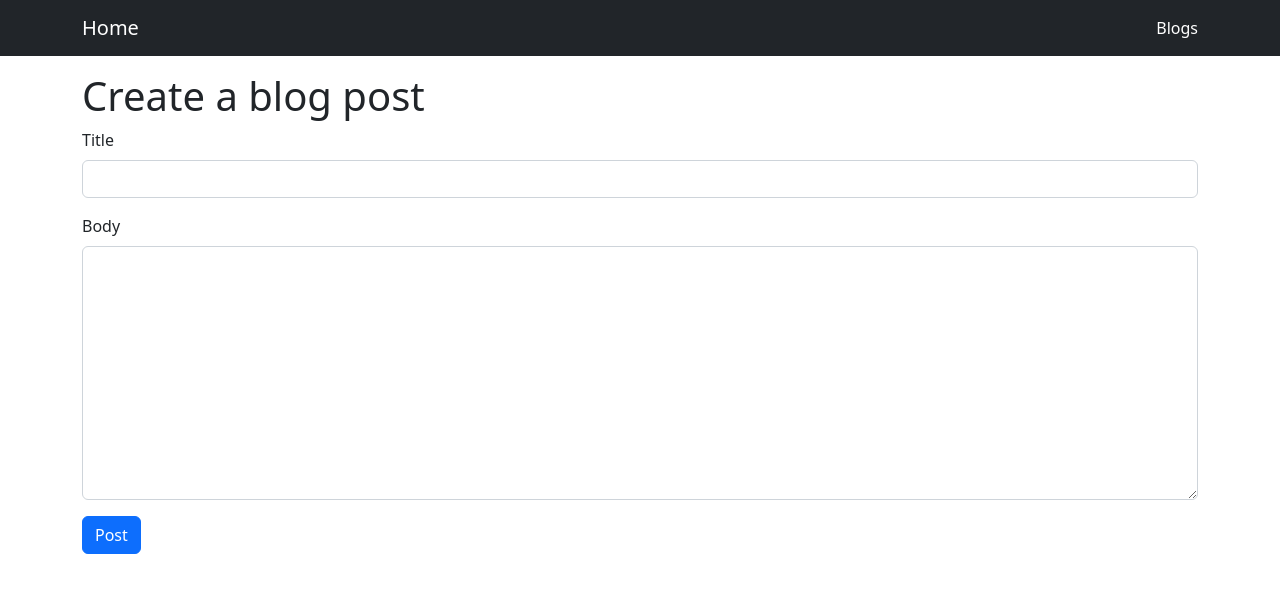
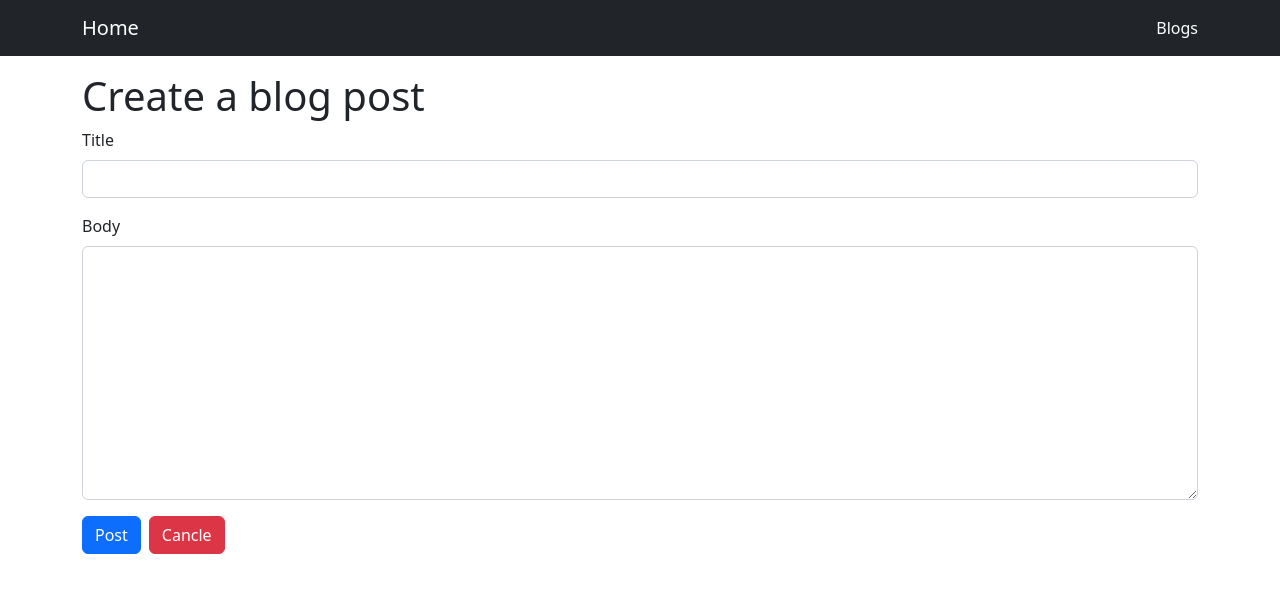
Before and after one commit to soohyuneee/my-blog, a React (Create React App) app: page /blogs/create in a window 1280 px wide. Shown: the top 592 px of the page. Built offline with nearby package versions, Linux system fonts and the light colour scheme; the HTML template or start-up script is replaced by a standard one.

Commit message:
취소버튼 추가

```diff
--- a/src/components/BlogForm.js
+++ b/src/components/BlogForm.js
@@ -25,6 +25,14 @@ function BlogForm({editing}) {
 
 	const isEdited = () => {
 		return title !== orginTitle || body !== originBody;
+	};
+
+	const goBack = () => {
+		if (editing) {
+			navigate(`/blogs/${id}`);
+		} else {
+			navigate('/blogs');
+		}
 	};
 
 	const onSubmit = () => {
@@ -59,6 +67,9 @@ function BlogForm({editing}) {
 			<button className="btn btn-primary" onClick={onSubmit} disabled={editing && !isEdited()}>
 				{editing ? 'Edit' : 'Post'}
 			</button>
+			<button className="btn btn-danger ms-2" onClick={goBack}>
+				Cancle
+			</button>
 		</div>
 	);
 }
```
